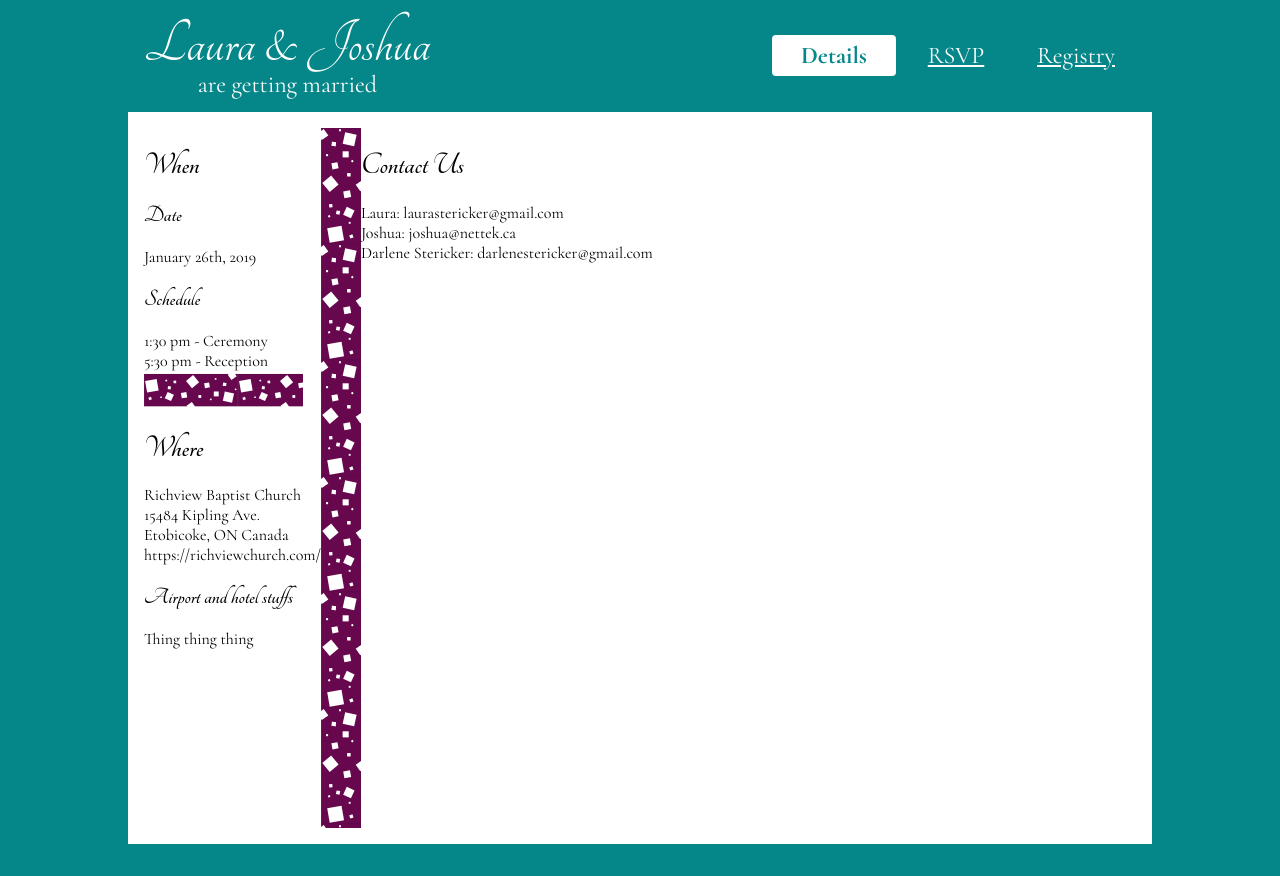
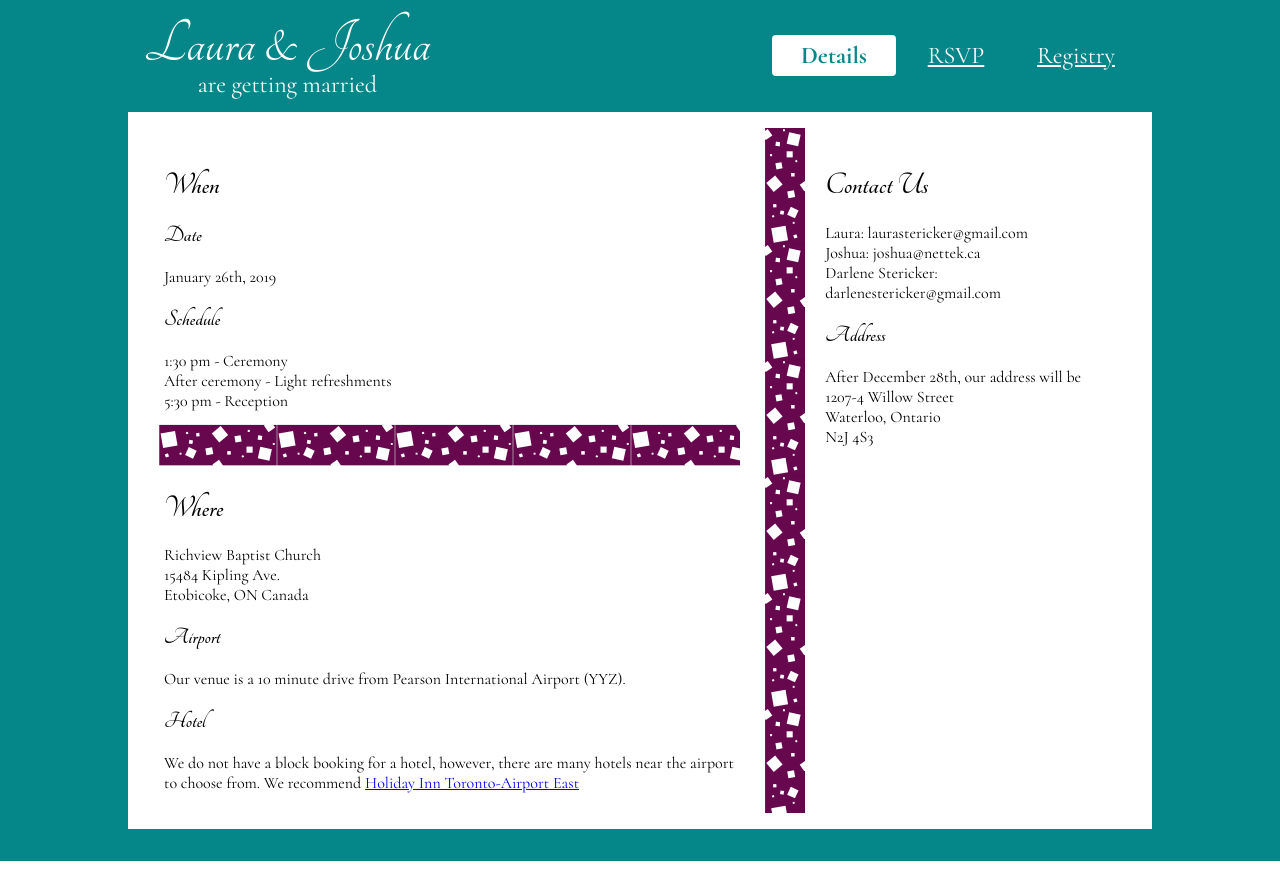
Before and after one commit to jocelyn-stericker/laura-and-joshua, a React (Create React App) app: page / in a window 1280 px wide. Built offline with nearby package versions, Linux system fonts and the light colour scheme.

Commit message:
All information present on info page

```diff
--- a/src/Details.tsx
+++ b/src/Details.tsx
@@ -5,13 +5,14 @@ export default class Home extends React.Component {
   public render() {
     return (
       <div className={css(styles.details)}>
-        <div>
+        <div className={css(styles.left)}>
           <div>
             <h1 className={css(styles.heading)}>When</h1>
             <h2 className={css(styles.heading)}>Date</h2>
             January 26th, 2019
             <h2 className={css(styles.heading)}>Schedule</h2>
             1:30 pm - Ceremony <br />
+            After ceremony - Light refreshments <br />
             5:30 pm - Reception
           </div>
           <div className={css(styles.washiHorizontal)} />
@@ -20,17 +21,28 @@ export default class Home extends React.Component {
             Richview Baptist Church <br />
             15484 Kipling Ave. <br />
             Etobicoke, ON Canada <br />
-            https://richviewchurch.com/
-            <h2 className={css(styles.heading)}>Airport and hotel stuffs</h2>
-            Thing thing thing
+            <h2 className={css(styles.heading)}>Airport</h2>
+            Our venue is a 10 minute drive from Pearson International Airport
+            (YYZ). <br />
+            <h2 className={css(styles.heading)}>Hotel</h2>
+            We do not have a block booking for a hotel, however, there are many
+            hotels near the airport to choose from. We recommend{" "}
+            <a href="https:/www.ihg.com/holidayinn/hotels/us/en/toronto/yyzae/hoteldetail">
+              Holiday Inn Toronto-Airport East
+            </a>
           </div>
         </div>
         <div className={css(styles.washiPreview)} />
-        <div>
+        <div className={css(styles.right)}>
           <h1 className={css(styles.heading)}>Contact Us</h1>
           Laura: laurastericker@gmail.com <br />
           Joshua: joshua@nettek.ca <br />
           Darlene Stericker: darlenestericker@gmail.com
+          <h2 className={css(styles.heading)}>Address</h2>
+          After December 28th, our address will be <br />
+          1207-4 Willow Street <br />
+          Waterloo, Ontario <br />
+          N2J 4S3
         </div>
       </div>
     );
@@ -41,20 +53,31 @@ const styles = StyleSheet.create({
   details: {
     fontFamily: "Cormorant",
     display: "flex",
+    width: "100%",
+  },
+  left: {
+    flex: 2,
+    margin: 20,
+  },
+  right: {
+    flex: 1,
+    margin: 20,
   },
   heading: {
     fontFamily: "Tangerine",
   },
   washiPreview: {
     width: 40,
-    height: 700,
+    height: "100%",
     background: "url(washi_1.svg)",
     backgroundSize: "contain",
   },
   washiHorizontal: {
-    width: "90%",
-    height: 40,
+    width: "100%",
+    height: 50,
     background: "url(washi_2.svg)",
     backgroundSize: "contain",
+    margin: 10,
+    marginLeft: -5,
   },
 });
--- a/src/index.tsx
+++ b/src/index.tsx
@@ -44,6 +44,7 @@ const styles = StyleSheet.create({
     background: COLORS.white,
     minHeight: `calc(100vh - ${HEADER_HEIGHT}px - 16px * 4)`,
     marginBottom: 32,
+    display: "flex",
   },
 });
 
```
